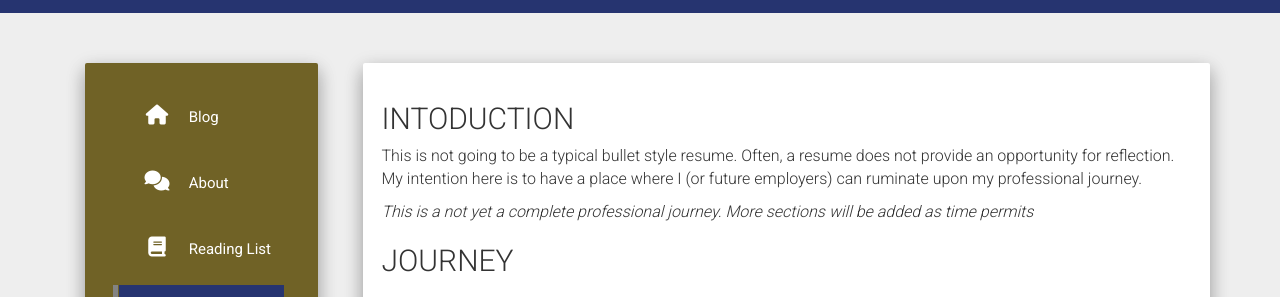
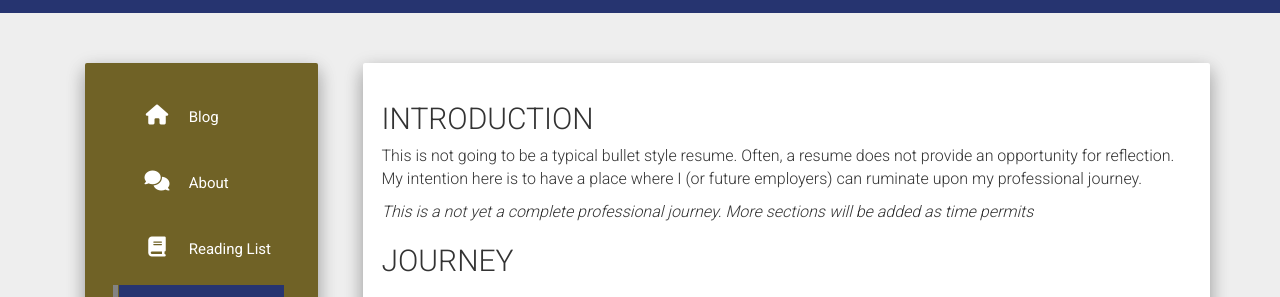
Before and after one commit to azotheblue/blog, a Jekyll site: the page built from resume.md, in a window 1280 px wide and 900 px high. Shown: the part 201-498 px from the top of the window. Built offline with Jekyll 4.4.1, drawn with Linux system fonts in a browser that asks for light colours; nearby versions of some CDN libraries.

Commit message:
Update resume.md

```diff
--- a/resume.md
+++ b/resume.md
@@ -3,7 +3,7 @@ layout: page
 title: Resume
 permalink: /resume/
 ---
-## INTODUCTION
+## INTRODUCTION
 
 This is not going to be a typical bullet style resume.  Often, a resume does not provide an opportunity for reflection.  My intention here is to have a place where I (or future employers) can ruminate upon my professional journey.
 
```
